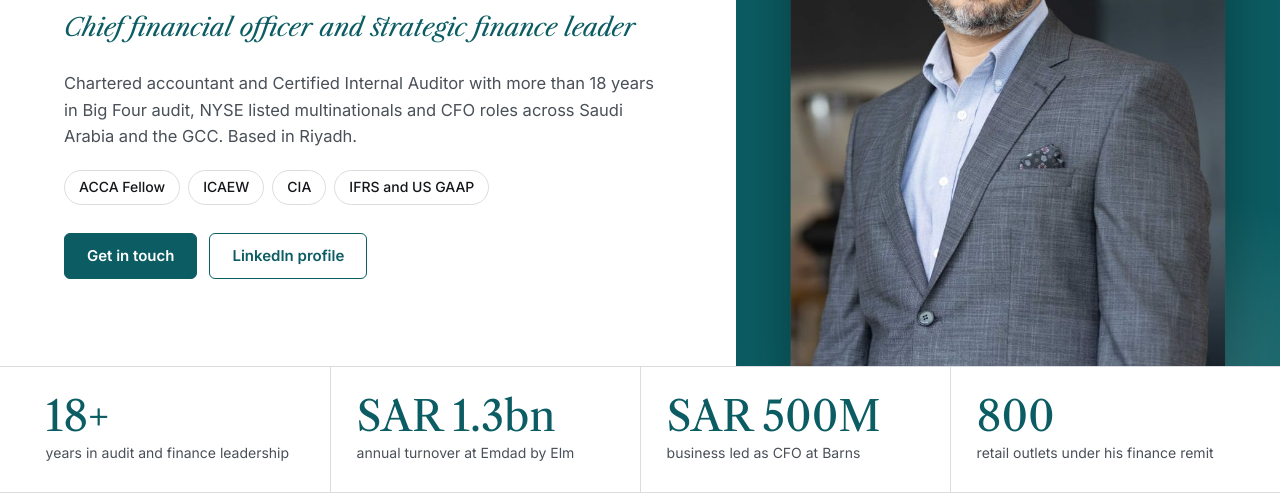
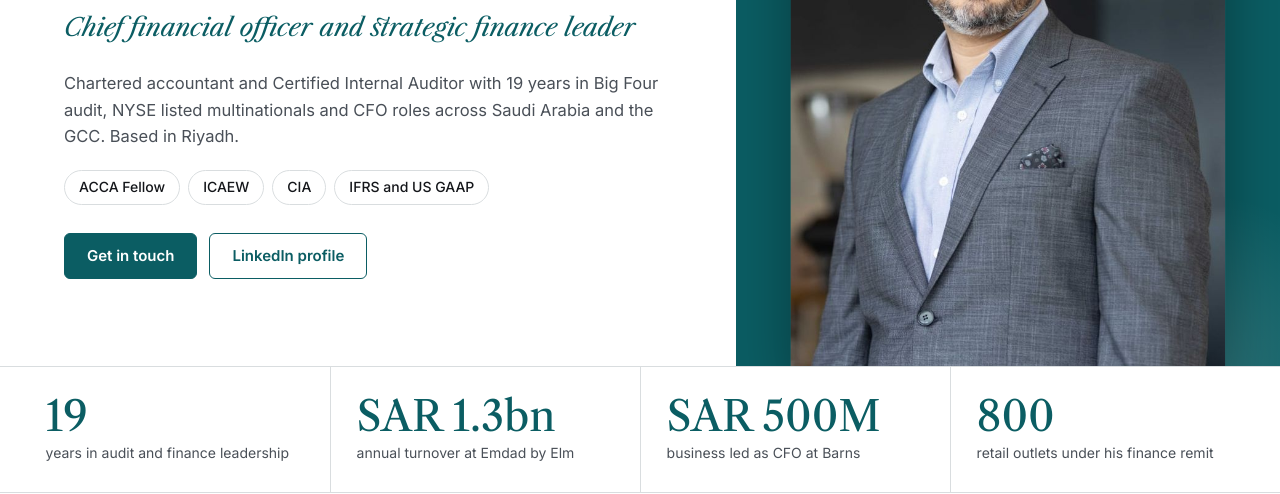
Before and after one commit to muddasirfarooq/muddasirfarooq.github.io, a plain HTML site: page index.html in a window 1280 px wide. Shown: the part 343-837 px from the top of the page. Drawn offline with nearby package versions, Linux system fonts and the light colour scheme.

Commit message:
Update years of experience to 19 to match LinkedIn
Co-Authored-By: Claude Opus 5.5 <noreply@anthropic.com>
Claude-Session: https://claude.ai/code/session_01ScvKangyVyznQqBDbrRtxW

```diff
--- a/index.html
+++ b/index.html
@@ -6,7 +6,7 @@
 <title>Muddasir Farooq</title>
 <meta name="description" content="Muddasir Farooq, chief financial officer and strategic finance leader in Riyadh. ACCA, ICAEW, CIA.">
 <meta property="og:title" content="Muddasir Farooq, CFO and strategic finance leader">
-<meta property="og:description" content="Chartered accountant (ACCA, ICAEW) and Certified Internal Auditor with 18+ years of finance leadership in Saudi Arabia and the GCC.">
+<meta property="og:description" content="Chartered accountant (ACCA, ICAEW) and Certified Internal Auditor with 19 years of finance leadership in Saudi Arabia and the GCC.">
 <meta property="og:image" content="img/portrait.jpg">
 <link rel="preconnect" href="https://fonts.googleapis.com">
 <link rel="preconnect" href="https://fonts.gstatic.com" crossorigin>
@@ -155,7 +155,7 @@ nav{gap:2px 14px}nav a{font-size:14px}
   <div class="hero-text">
     <h1>Muddasir Farooq</h1>
     <p class="role">Chief financial officer and strategic finance leader</p>
-    <p class="lede">Chartered accountant and Certified Internal Auditor with more than 18 years in Big Four audit, NYSE listed multinationals and CFO roles across Saudi Arabia and the GCC. Based in Riyadh.</p>
+    <p class="lede">Chartered accountant and Certified Internal Auditor with 19 years in Big Four audit, NYSE listed multinationals and CFO roles across Saudi Arabia and the GCC. Based in Riyadh.</p>
     <ul class="creds" aria-label="Qualifications"><li>ACCA Fellow</li><li>ICAEW</li><li>CIA</li><li>IFRS and US GAAP</li></ul>
     <div class="actions">
       <a class="btn primary" href="#contact">Get in touch</a>
@@ -166,7 +166,7 @@ nav{gap:2px 14px}nav a{font-size:14px}
 </section>
 
 <section class="figs" aria-label="Career in figures"><div class="wrap">
-  <div class="fig"><b>18+</b><span>years in audit and finance leadership</span></div>
+  <div class="fig"><b>19</b><span>years in audit and finance leadership</span></div>
   <div class="fig"><b>SAR 1.3bn</b><span>annual turnover at Emdad by Elm</span></div>
   <div class="fig"><b>SAR 500M</b><span>business led as CFO at Barns</span></div>
   <div class="fig"><b>800</b><span>retail outlets under his finance remit</span></div>
```
